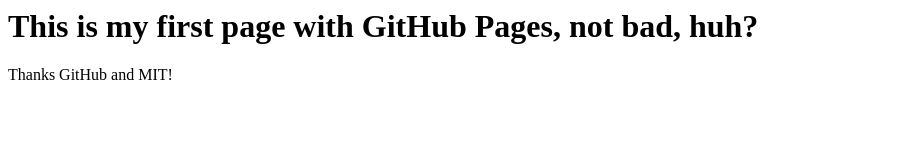
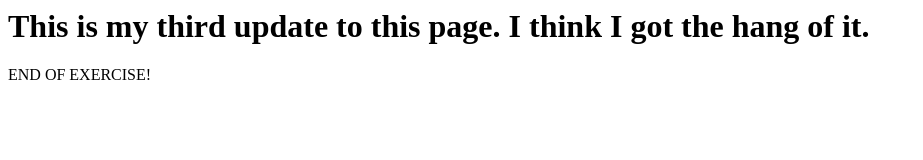
Before and after one commit to maytecpMIT/GitHubIntroTest, a plain HTML site: page index.html in a window 1280 px wide. Shown: the whole page, without its empty margins (0-923 px from the left). Drawn offline with Linux system fonts and the light colour scheme.

Commit message:
Update index.html

```diff
--- a/index.html
+++ b/index.html
@@ -1,4 +1,4 @@
 <html>
-<h1> This is my first page with GitHub Pages, not bad, huh? </h1>
-<p>Thanks GitHub and MIT!</p>
+<h1> This is my third update to this page. I think I got the hang of it. </h1>
+<p>END OF EXERCISE!</p>
 </html>
```
